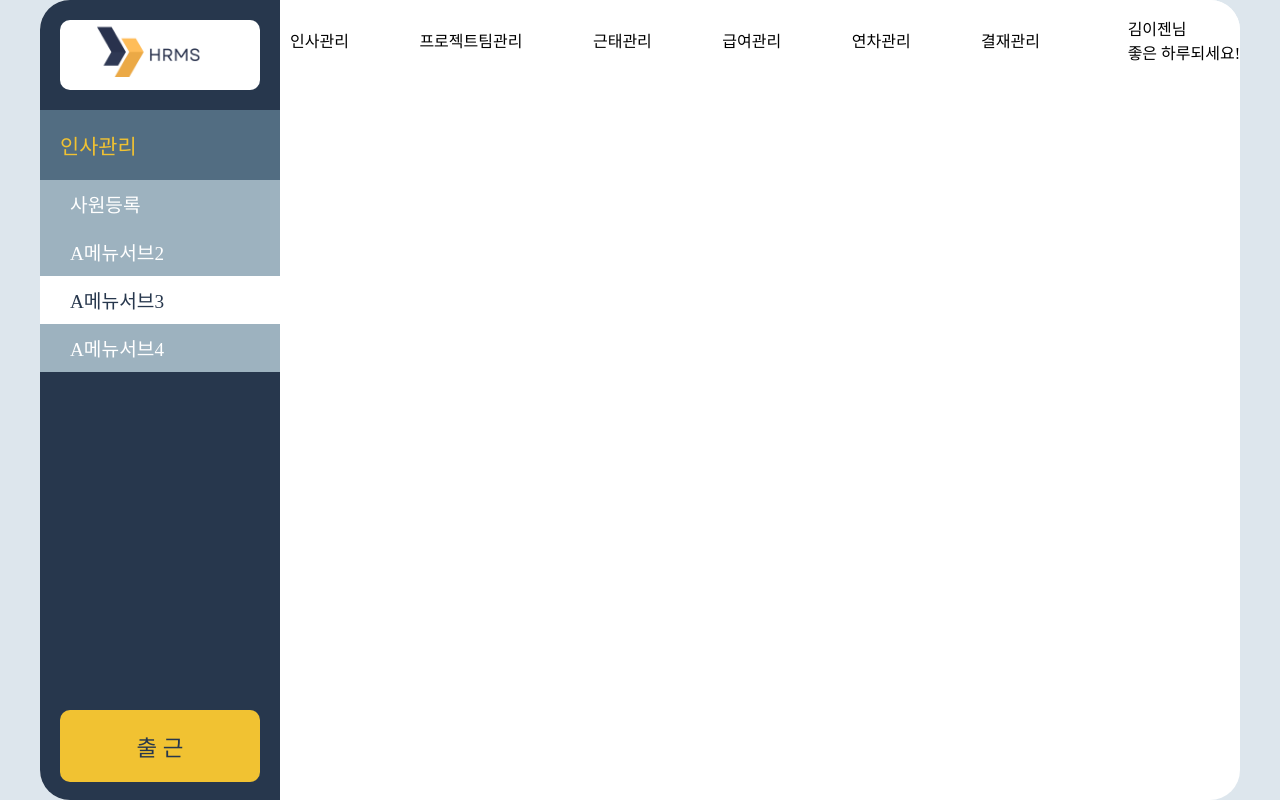
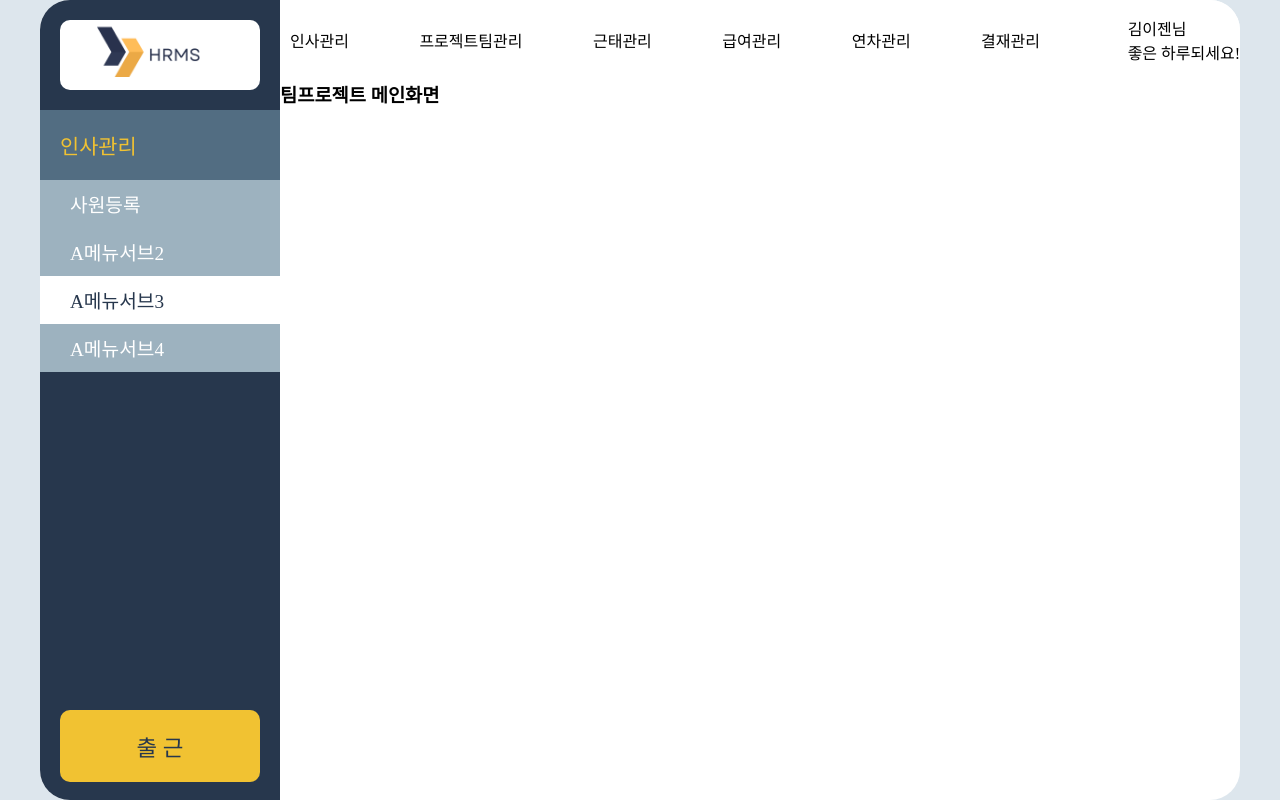
Before and after one commit to z1s5c3x2/HRMS, a React (Create React App) app in the folder src/main/reactapp/: page /teamproject in a window 1280 px wide. Built offline with nearby package versions, Linux system fonts and the light colour scheme; a web font is replaced by a local one.

Commit message:
의선s commit

```diff
--- a/src/main/reactapp/src/component/Index.js
+++ b/src/main/reactapp/src/component/Index.js
@@ -33,6 +33,7 @@ import LeaveRequestList from "./leaveRequest/LeaveRequestList"
 
 /* Teamproject import */
 import TeamProjectList from "./teamProject/TeamProjectList";
+import TeamProjectMain from "./teamProject/TeamProjectMain";
 
 export default function Index( props ){
     return(<>
@@ -65,6 +66,7 @@ export default function Index( props ){
                                 <Route path='/leaveRequest/view' element={<leaveRequestView/>} />
                                 <Route path='/leaveRequest/list' element={<leaveRequestList/>} />
                             {/* TeamProject */}
+                                <Route path='/teamproject' element={<TeamProjectMain />} />
                                 <Route path='/teamproject/listAll' element={<TeamProjectList />} />
                         </Routes >
                         </div>
--- /dev/null
+++ b/src/main/reactapp/src/component/teamProject/TeamProjectMain.js
@@ -0,0 +1,5 @@
+export default function TeamProjectMain( props ){
+    return(<>
+        <h3> 팀프로젝트 메인화면</h3>
+    </>)
+}
```
Also changed, not shown: 1 other file (tests, documents, lock files or other folders).
